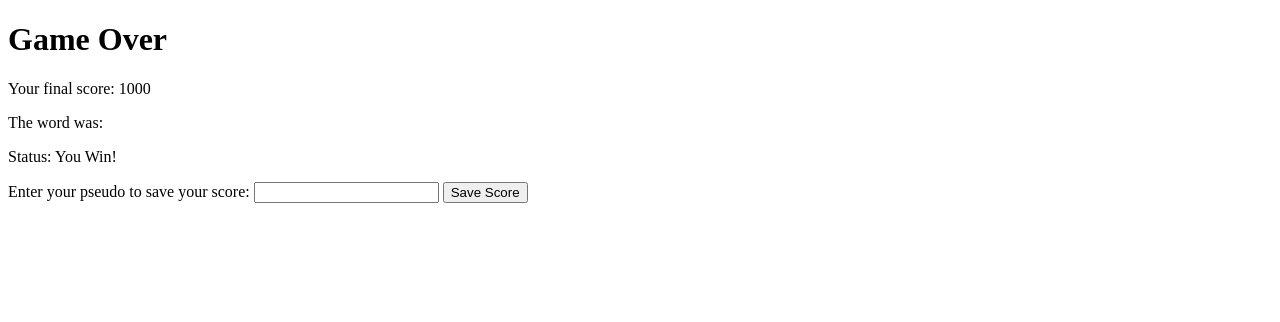
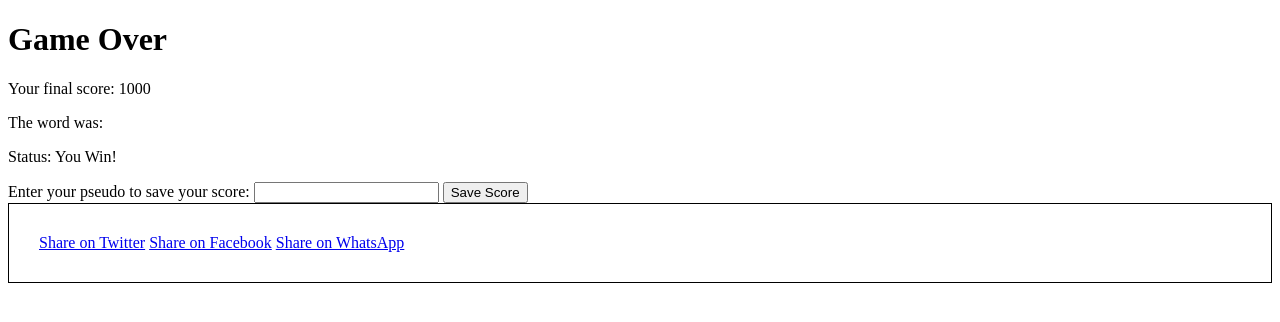
Before and after one commit to KeyRoZ73210/javascript-courses-quality-and-test, a Node server app: page /game-over in a window 1280 px wide. Shown: the top 322 px of the page. Run offline with Node 20, Linux system fonts and the light colour scheme; some libraries are stand-ins or nearby versions.

Commit message:
DEV: feature partage score + saisie caractère invalide impossible

```diff
--- /dev/null
+++ b/css/style.css
@@ -0,0 +1,19 @@
+body {
+  background-color: red;
+}
+
+.share-button {
+  border: 1px solid black;
+  padding: 30px;
+  background-color: transparent;
+  transition: all 0.5s ease-in-out;
+}
+
+.share-button:hover {
+  background-color: black;
+  color: white;
+}
+
+.share-button a {
+  font-size: 1em;
+}
--- a/game.js
+++ b/game.js
@@ -57,7 +57,7 @@
 
     guess(oneLetter) {
         if (this.numberOfTry === 0) {
-            return 'gameOver'; // Indique que le jeu est terminé
+            return 'gameOver';
         }
 
         if (typeof oneLetter !== "string" || oneLetter.length !== 1 || !/[a-z]/i.test(oneLetter)) {
@@ -84,7 +84,7 @@
 
         if (oneLetterFound) {
             if (this.unknowWord === this.word) {
-                return 'win'; // Jeu gagné
+                return 'win';
             }
             return true;
         } else {
@@ -94,7 +94,7 @@
                 this.score = 0;
             }
             if (this.numberOfTry === 0) {
-                return 'gameOver'; // Indique que le jeu est terminé
+                return 'gameOver';
             }
             return false;
         }
--- a/index.js
+++ b/index.js
@@ -5,6 +5,7 @@
 const { getTopScores } = require('./db.js');
 
 const PORT = process.env.PORT || 3030;
+const URL_GAME = process.env.URL_GAME || `http://localhost:${PORT}`;
 
 const app = express();
 const game = new Game();
@@ -91,10 +92,10 @@
         score: game.getScore(),
         word: game.word,
         result: game.unknowWord === game.word ? 'You Win!' : 'You Lose!',
-        numberOfTries: game.getNumberOfTries()
+        numberOfTries: game.getNumberOfTries(),
+        urlGame: URL_GAME
     });
 });
-
 
 (async () => {
     try {
--- a/views/pages/game-over.ejs
+++ b/views/pages/game-over.ejs
@@ -4,6 +4,7 @@
     <meta charset="UTF-8">
     <meta name="viewport" content="width=device-width, initial-scale=1.0">
     <title>Game Over</title>
+    <link rel="stylesheet" href="/css/style.css">
 </head>
   <body>
     <h1>Game Over</h1>
@@ -15,5 +16,10 @@
       <input type="text" id="pseudo" name="pseudo" required>
       <input type="submit" value="Save Score">
     </form>
+    <div class="share-button">
+      <a href="https://twitter.com/intent/tweet?text=I+scored+<%= score %>+points+in+the+game!&url=<%= urlGame %>" target="_blank">Share on Twitter</a>
+      <a href="https://www.facebook.com/sharer/sharer.php?u=<%= urlGame %>&quote=I scored <%= score %> points in the game!" target="_blank">Share on Facebook</a>
+      <a href="https://api.whatsapp.com/send?text=I scored <%= score %> points in the game! Play here: <%= urlGame %>" target="_blank">Share on WhatsApp</a>
+    </div>
   </body>
 </html>
```
Also changed, not shown: views/pages/leaderboard.ejs (+4 -4 lines), database/mock.db, 1 other file. Lines whose indentation alone changed are shown as unchanged.
